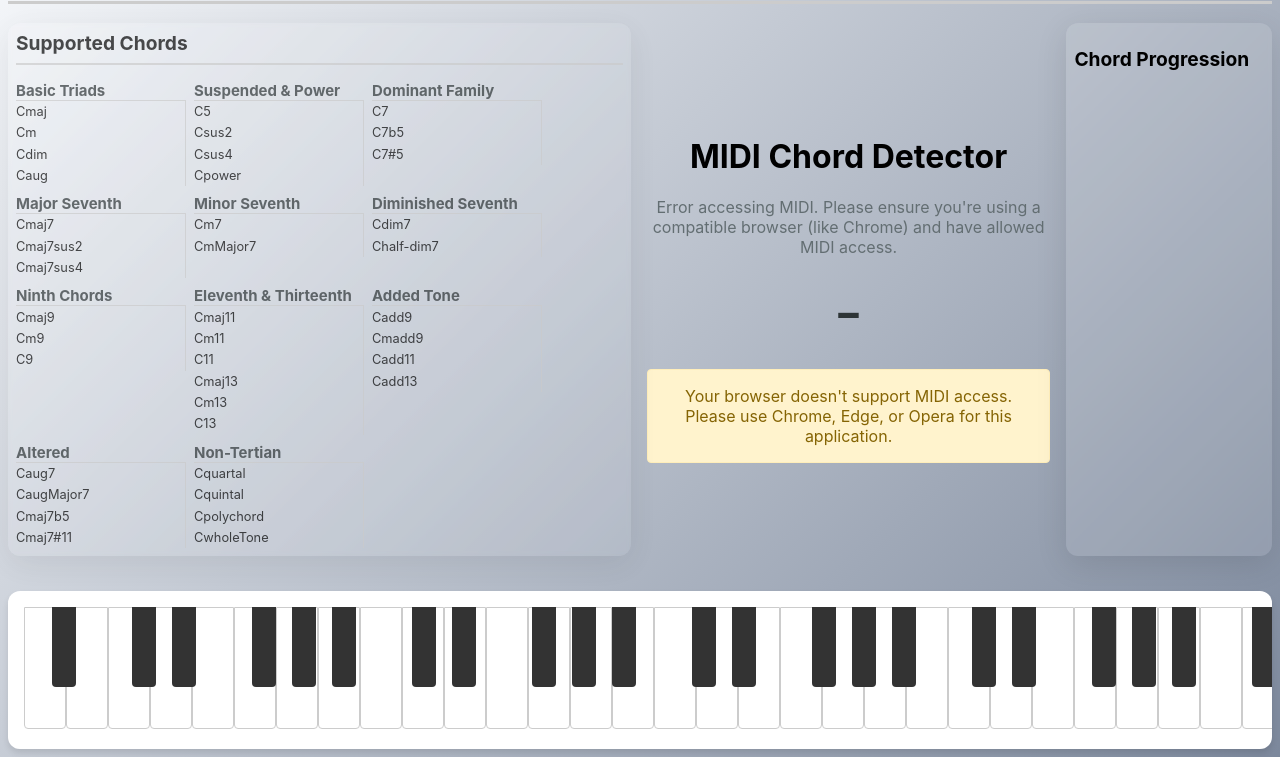
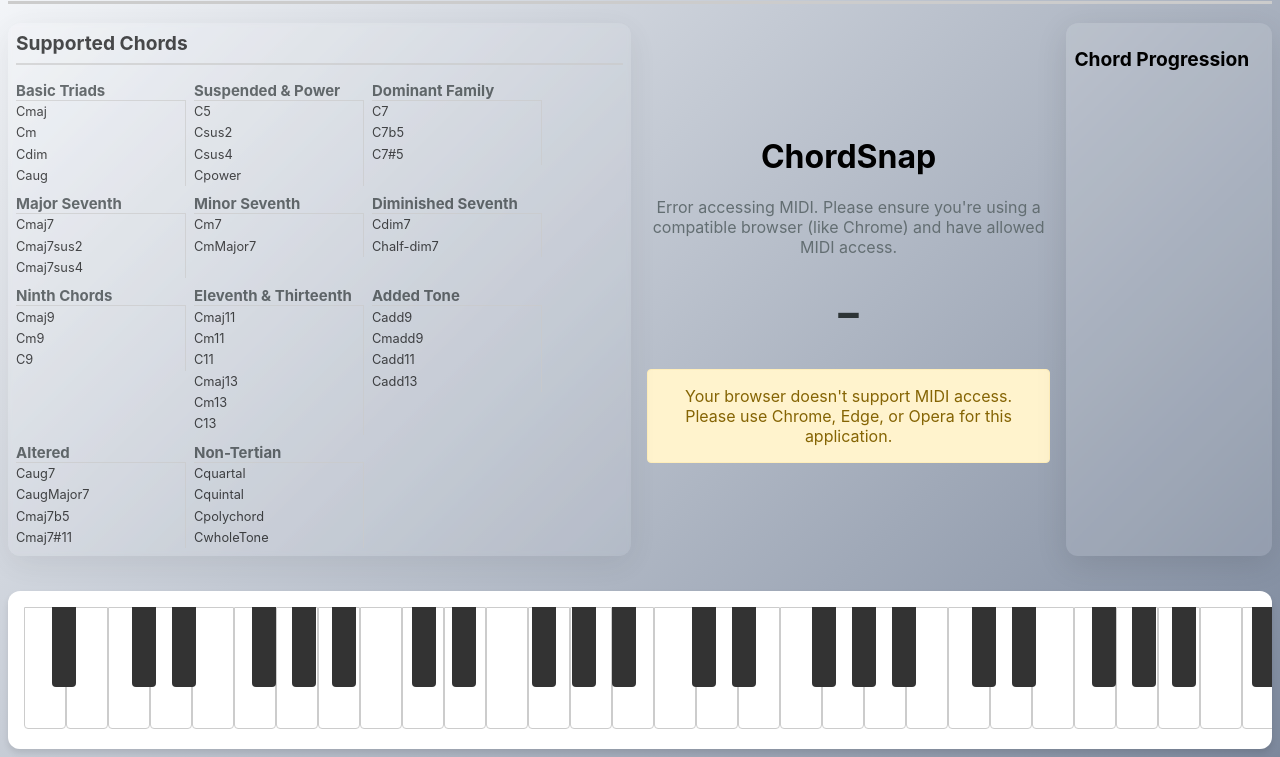
Before and after one commit to jessedorsey/chordsnap, a website built with Vite: page index.html in a window 1280 px wide. Shown: the part 43-800 px from the top of the page. Built offline with nearby package versions, Linux system fonts and the light colour scheme.

Commit message:
Adds a favicon and og meta
Really I got tired of seeing my jank favicon from jessedorsey.com here

```diff
--- a/index.html
+++ b/index.html
@@ -4,8 +4,13 @@
     <meta charset="UTF-8">
     <meta name="viewport" content="width=device-width, initial-scale=1.0">
     <meta name="description" content="A web-based MIDI chord detector that identifies chords from MIDI input in real-time">
+    <meta property="og:title" content="ChordSnap">
+    <meta property="og:url" content="https://jessedorsey.github.io/chordsnap">
+    <meta property="og:type" content="website">
+    <meta property="og:description" content="A web-based MIDI chord detector that identifies chords from MIDI input in real-time.">
     <meta name="keywords" content="MIDI, chord detection, music, web audio, typescript">
-    <title>MIDI Chord Detector</title>
+    <title>ChordSnap</title>
+    <link rel="icon" href="assets/favicon.ico" type="image/x-icon">
     <link rel="stylesheet" href="src/styles.css">
 </head>
 <body>
@@ -36,7 +41,7 @@
 
             <div class="main-content">
                 <div class="container">
-                    <h1>MIDI Chord Detector</h1>
+                    <h1>ChordSnap</h1>
                     <div id="status">Waiting for MIDI access...</div>
                     <div id="chord-display">-</div>
                     <div class="notes" id="active-notes"></div>
```
Also changed, not shown: assets/favicon.ico (added), 1 other file.
